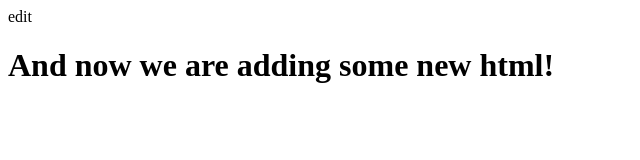
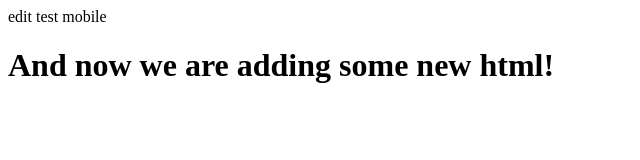
Before and after one commit to nemezisik/Test-repository, a plain HTML site: page index.html in a window 1280 px wide. Shown: the full height of the page, 0-640 px from the left. Drawn offline with Linux system fonts and the light colour scheme.

Commit message:
Update master

```diff
--- a/index.html
+++ b/index.html
@@ -3,7 +3,7 @@
 <head>
 <title>hello this is the test repo</title>
 <meta charset="utf-8">
-edit
+edit test mobile
 </head>
 <body>
 <h1>And now we are adding some new html!</h1>
```
